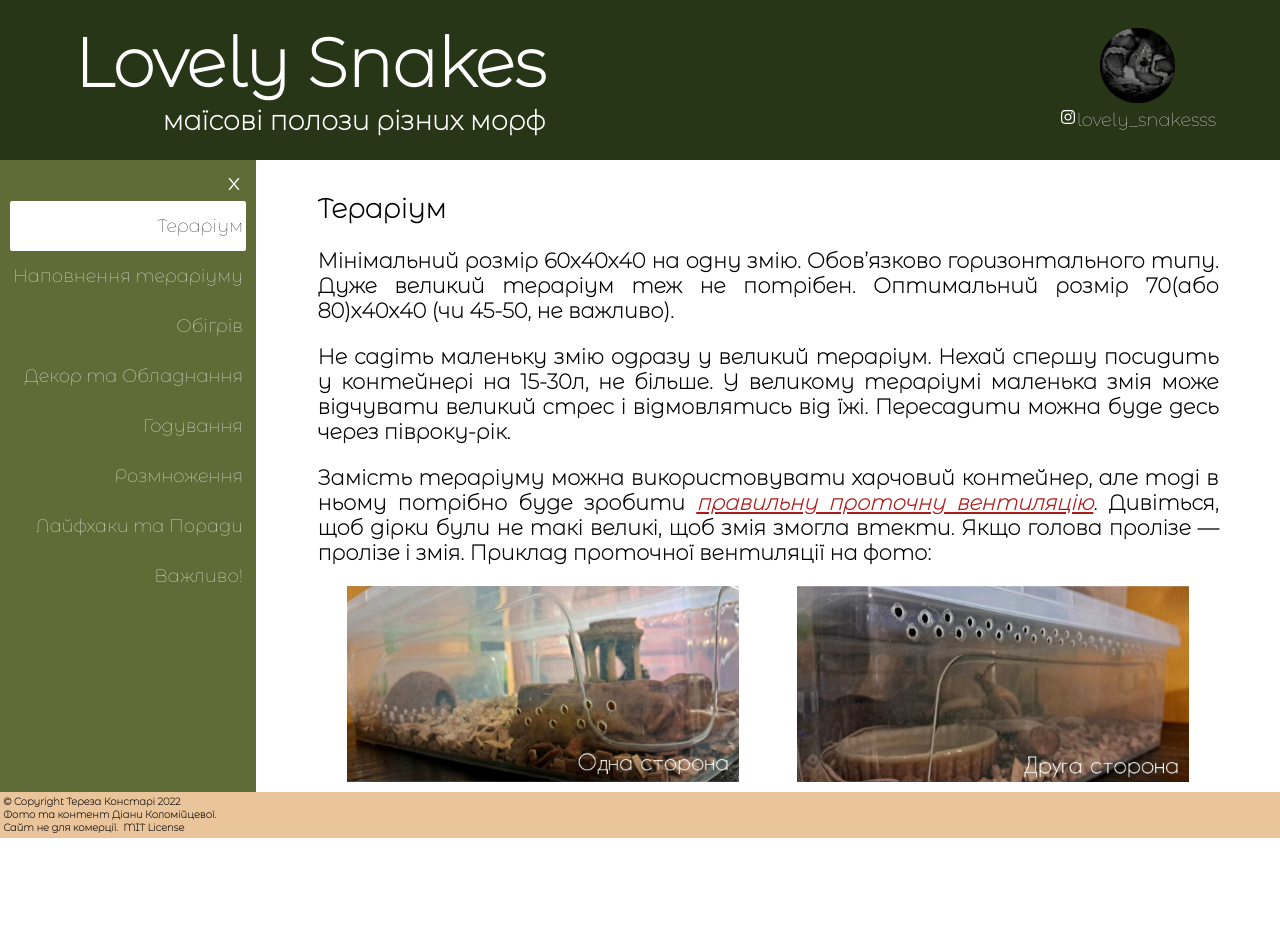
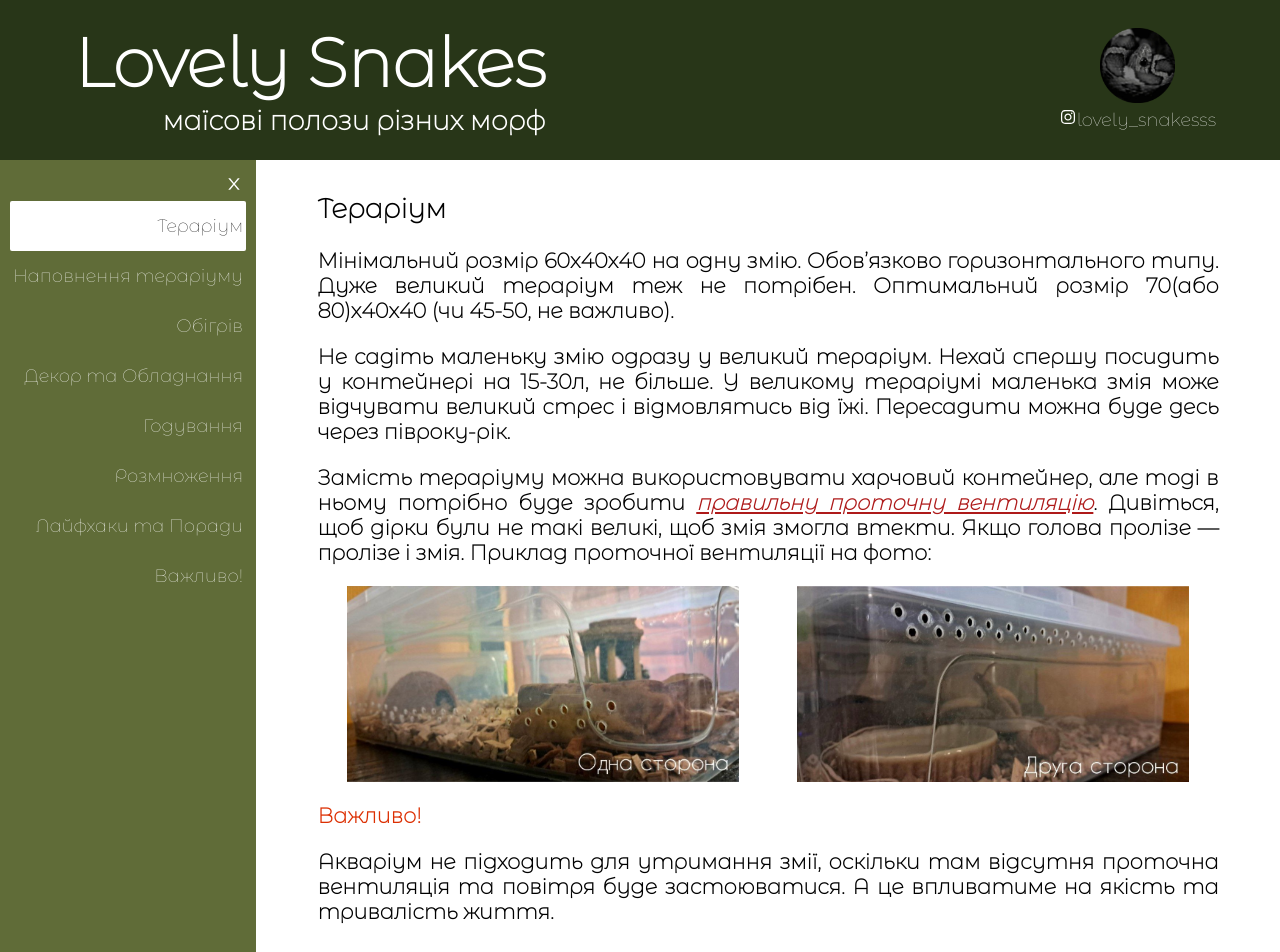
Before and after one commit to Teresa-Konsta/lovely-snakes, a Next.js app: page /terrarium in a window 1280 px wide. Shown: the top 952 px of the page. Before the commit the page ends 838 px from the top, so only its background shows below. Built offline with nearby package versions, Linux system fonts and the light colour scheme.

Commit message:
Update terrarium.js

```diff
--- a/pages/terrarium.js
+++ b/pages/terrarium.js
@@ -1,5 +1,6 @@
 import Image from "next/image";
 import PageContainer from "../components/UI/PageContainer";
+import styles from '../components/UI/PageContainer.module.css';
 
 export default function Terrarium() {
     return(
@@ -40,6 +41,15 @@ export default function Terrarium() {
                     quality='100'
                 />
             </div>
+            <h3>
+                <p className={styles.stress}>
+                    Важливо!
+                </p>
+                <p>
+                    Акваріум не підходить для утримання змії, оскільки там відсутня проточна вентиляція та повітря буде застоюватися.
+                    А це впливатиме на якість та тривалість життя.
+                </p>
+            </h3>
         </PageContainer>
     );
 }
```
